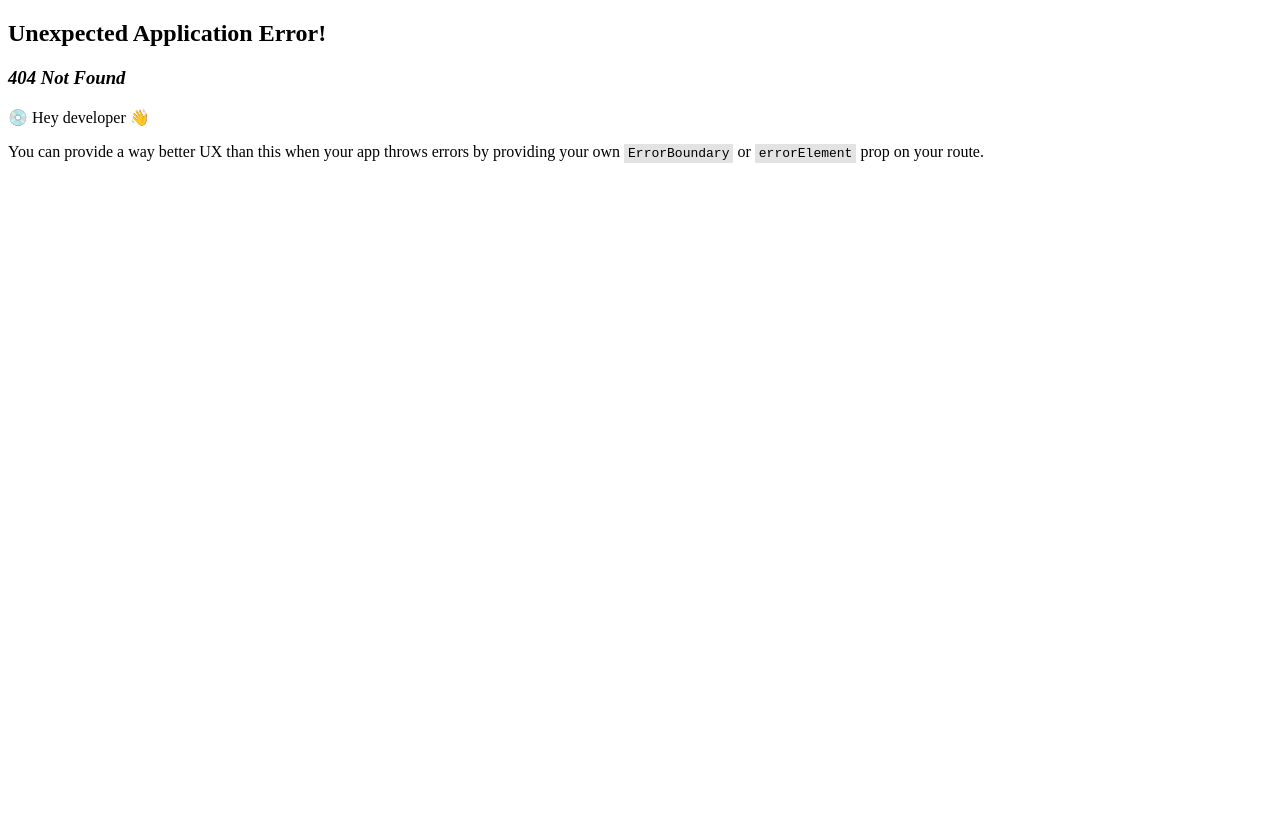
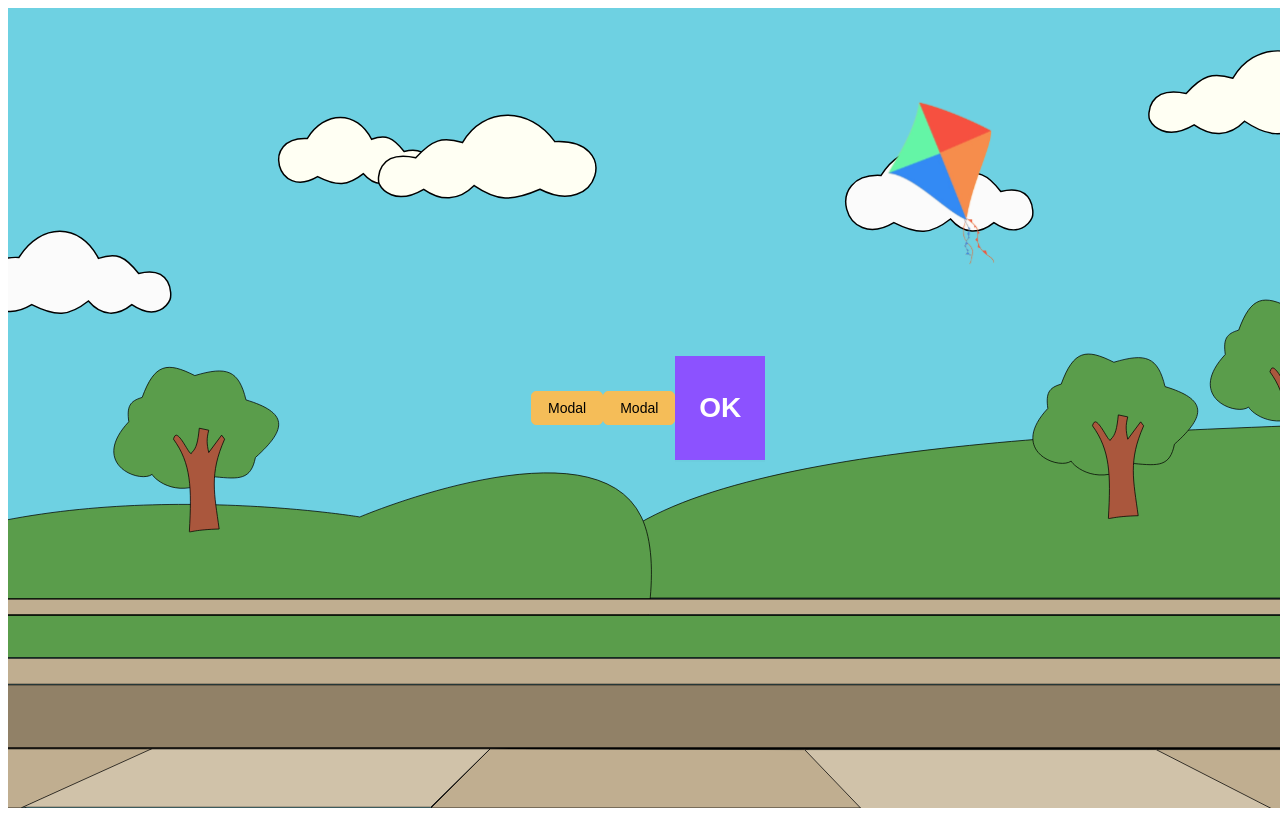
Before and after one commit to cpejr/pipaprotege, a React (Vite) app: page /Teste in a window 1280 px wide. Before the commit this address had no page. Built offline with nearby package versions, Linux system fonts and the light colour scheme.

Commit message:
fix: correcao botoes

```diff
--- a/src/components/common/Button/Button.jsx
+++ b/src/components/common/Button/Button.jsx
@@ -11,7 +11,7 @@ const Button = ({ children, onClick, type, ...rest }) => {
     iconComponent = <ArrowLeftOutlined />;
   }
 
-  if (type === "avancar" || type === "voltar") {
+  if (type === "avancar" || type === "voltar" || type === "close") {
     return (
       <StyledButton className={type} onClick={onClick} {...rest}>
         <div className='yellow-wrapper'>{children}</div>
--- a/src/components/common/Button/StyledButton.js
+++ b/src/components/common/Button/StyledButton.js
@@ -7,16 +7,6 @@ export const COLORS = {
   yellow: "#F5BD58",
   white: "#FFFFFF",
 };
-
-const HoverBotaoAmarelo = styled(AntdButton)`
-  &:hover,
-  &:focus,
-  &:active {
-    background-color: ${COLORS.yellow} !important;
-    color: ${COLORS.text} !important;
-    border: none !important;
-  }
-`;
 
 export const StyledButton = styled(AntdButton)`
   font-family: Arial;
@@ -45,6 +35,18 @@ export const StyledButton = styled(AntdButton)`
     background-color: ${COLORS.yellow};
     color: ${COLORS.text};
     border: none;
+    justify-content: flex-start;
+    flex-direction: row-reverse;
+
+    div.yellow-wrapper {
+      background-color: ${COLORS.yellow};
+      color: ${COLORS.text};
+      display: flex;
+      align-items: center;
+      justify-content: center;
+      height: 100%;
+      flex-grow: 1;
+    }
 
     .anticon {
       background-color: ${COLORS.purple};
@@ -58,10 +60,9 @@ export const StyledButton = styled(AntdButton)`
 
       @media (max-width: 480px) {
         font-size: 25px;
-        padding: 0 20px;
+        padding: 0 10px;
       }
     }
-    ${HoverBotaoAmarelo};
   }
 
   &.avancar,
@@ -90,33 +91,19 @@ export const StyledButton = styled(AntdButton)`
       justify-content: center;
       font-size: 40px;
     }
-    ${HoverBotaoAmarelo};
   }
 
   &.voltar {
     flex-direction: row-reverse;
-    &:hover,
-    &:focus,
-    &:active {
-      flex-direction: row-reverse !important;
-    }
   }
 
   &.ok {
     background-color: ${COLORS.purple};
     color: ${COLORS.white};
     border: none;
-    width: 100px;
-    height: 90px;
+    width: 7%;
+    height: 13%;
     justify-content: center;
-
-    &:hover,
-    &:focus,
-    &:active {
-      background-color: ${COLORS.purple} !important;
-      color: ${COLORS.white} !important;
-      border: none !important;
-    }
   }
 
   &.iniciar {
@@ -126,13 +113,46 @@ export const StyledButton = styled(AntdButton)`
     width: 426px;
     height: 106px;
     justify-content: center;
+  }
 
-    &:hover,
-    &:focus,
-    &:active {
-      background-color: ${COLORS.purple} !important;
-      color: ${COLORS.white} !important;
-      border: none !important;
-    }
+  &.close:hover,
+  &.close:focus,
+  &.close:active {
+    background-color: ${COLORS.yellow} !important;
+    color: ${COLORS.text} !important;
+    border: none !important;
+  }
+
+  &.avancar:hover,
+  &.avancar:focus,
+  &.avancar:active {
+    background-color: ${COLORS.yellow} !important;
+    color: ${COLORS.text} !important;
+    border: none !important;
+  }
+
+  &.voltar:hover,
+  &.voltar:focus,
+  &.voltar:active {
+    background-color: ${COLORS.yellow} !important;
+    color: ${COLORS.text} !important;
+    border: none !important;
+    flex-direction: row-reverse !important;
+  }
+
+  &.ok:hover,
+  &.ok:focus,
+  &.ok:active {
+    background-color: ${COLORS.purple} !important;
+    color: ${COLORS.white} !important;
+    border: none !important;
+  }
+
+  &.iniciar:hover,
+  &.iniciar:focus,
+  &.iniciar:active {
+    background-color: ${COLORS.purple} !important;
+    color: ${COLORS.white} !important;
+    border: 4px solid ${COLORS.white} !important;
   }
 `;
--- /dev/null
+++ b/src/pages/Teste/Teste.jsx
@@ -0,0 +1,16 @@
+import { TelaInicial } from "./styledteste";
+import TextoModal from "../../components/common/Modal/TextoModal";
+import ImagemModal from "../../components/common/Modal/ImagemModal";
+import backgroundImage from "../../assets/tela-inicial.svg";
+import Button from "../../components/common/Button/Button";
+
+export default function Teste() {
+  const text1 = "Não é legal quando alguém mostra foto ou vídeos de pessoas sem roupa para você.";
+  return (
+    <TelaInicial>
+      <TextoModal content={<p>{text1}</p>} />
+      <ImagemModal imageUrl={backgroundImage} />
+      <Button type='ok'>OK</Button>
+    </TelaInicial>
+  );
+}
--- /dev/null
+++ b/src/pages/Teste/styledteste.js
@@ -0,0 +1,14 @@
+import styled from "styled-components";
+import backgroundImage from "../../assets/tela-inicial.svg";
+
+export const TelaInicial = styled.div`
+  height: 100vh;
+  width: 100vw;
+  background-image: url(${backgroundImage});
+  background-size: cover;
+  background-position: center;
+
+  display: flex;
+  justify-content: center;
+  align-items: center;
+`;
--- a/src/routes.jsx
+++ b/src/routes.jsx
@@ -3,6 +3,7 @@ import Home from "./pages/Home/Home";
 import Cartilha from "./pages/Cartilha/Cartilha";
 import Denuncia from "./pages/Denuncia/Denuncia";
 import DeOndeVim from "./pages/DeOndeVim/DeOndeVim";
+import Teste from "./pages/Teste/teste";
 
 const router = createBrowserRouter([
   {
@@ -21,6 +22,10 @@ const router = createBrowserRouter([
     path: "/de-onde-vim",
     element: <DeOndeVim />,
   },
+  {
+    path: "/Teste",
+    element: <Teste />,
+  },
 ]);
 
 export default function Routes() {
```
